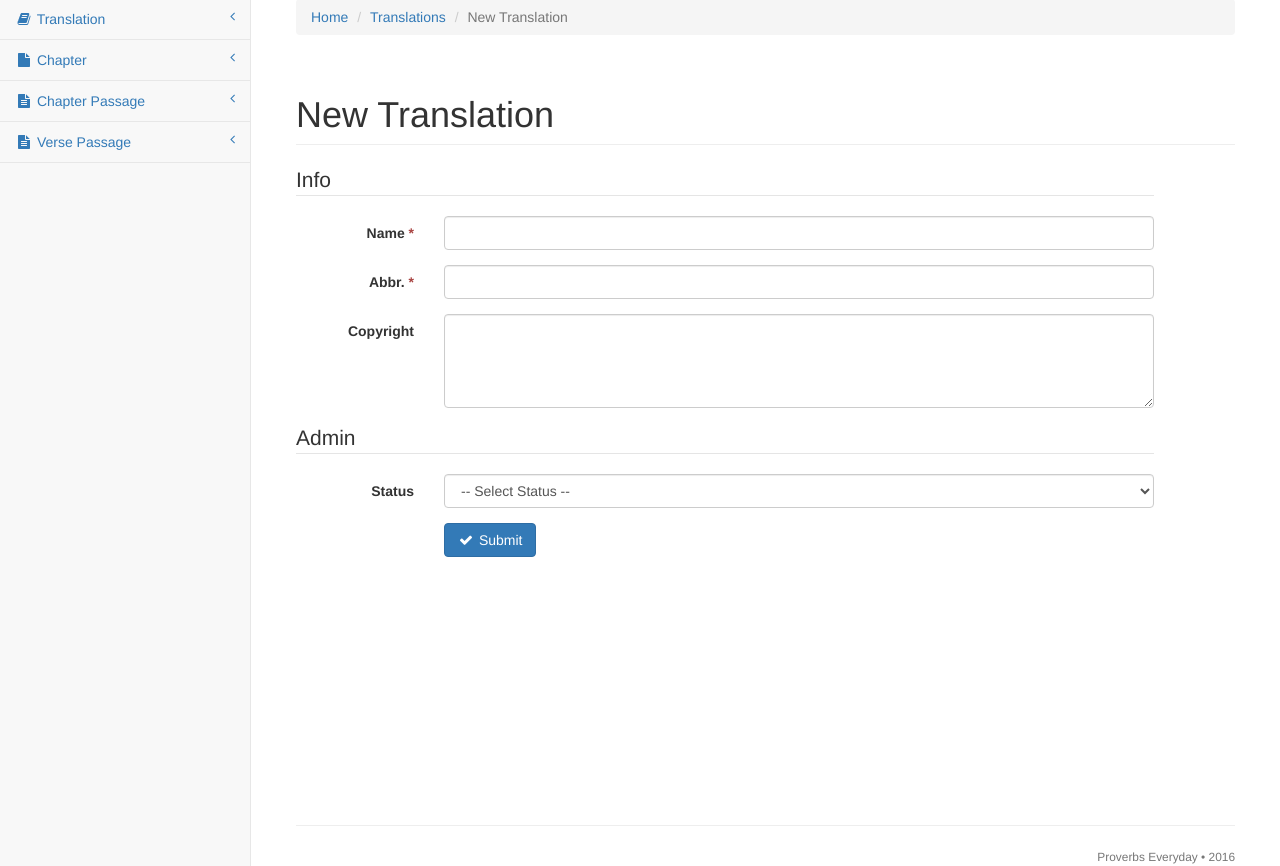
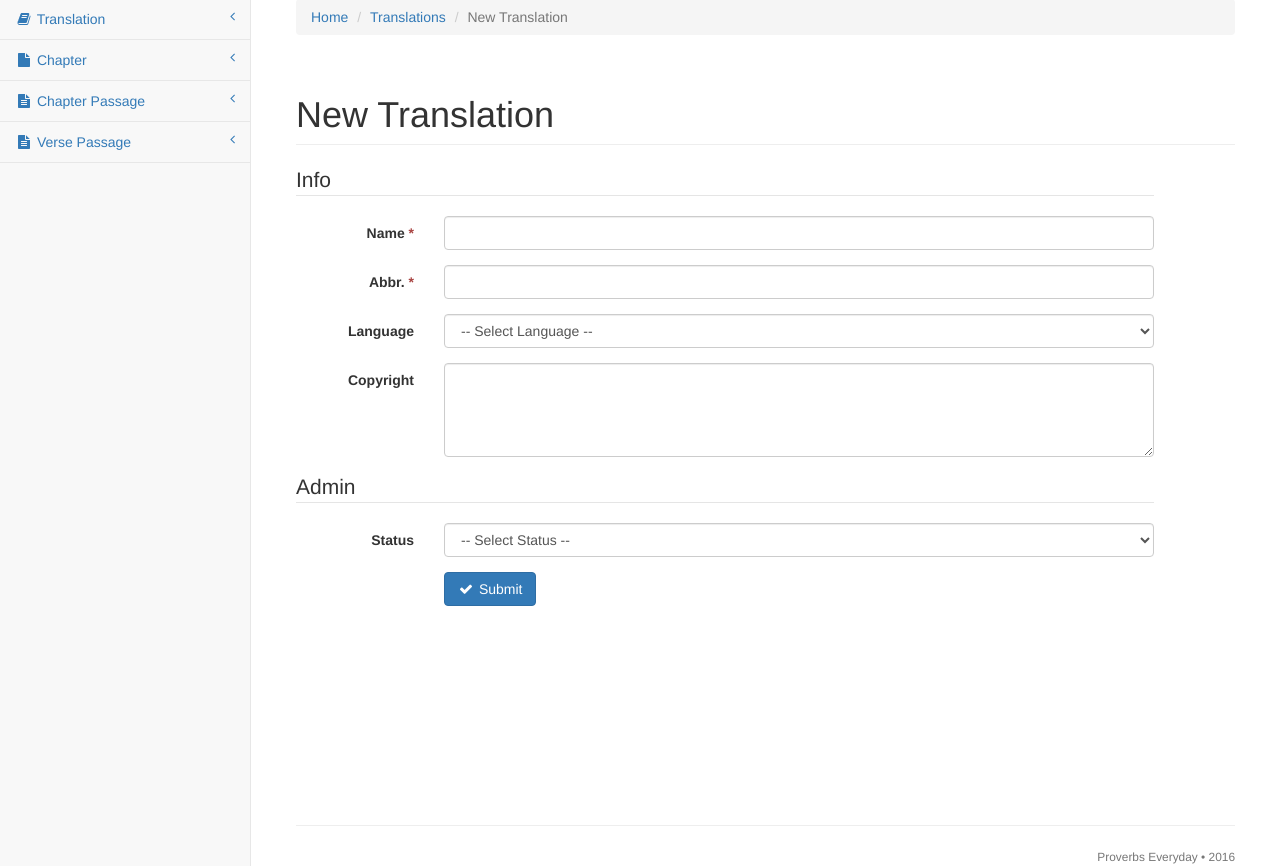
Before and after one commit to DavinaLeong/Proverbs-Everyday-Admin-Panel, a CodeIgniter app: the page made by application/views/translation/new_page.php in a window 1280 px wide. Shown: the part 52-918 px from the top of the page. Run offline with CodeIgniter, Linux system fonts and the light colour scheme; data that the repository does not hold is empty.

Commit message:
- Added language column to Translation table.

```diff
--- a/application/config/migration.php
+++ b/application/config/migration.php
@@ -69,7 +69,7 @@ $config['migration_auto_latest'] = FALSE;
 | be upgraded / downgraded to.
 |
 */
-$config['migration_version'] = 20161222162836;
+$config['migration_version'] = 20161229104154;
 
 /*
 |--------------------------------------------------------------------------
--- a/application/views/translation/new_page.php
+++ b/application/views/translation/new_page.php
@@ -12,6 +12,7 @@ defined('BASEPATH') OR exit('No direct script access allowed');
 
 ***********************************************************************************/
 /**
+ * @var $language_options
  * @var $status_options
  */
 ?><!DOCTYPE html>
@@ -50,14 +51,25 @@ defined('BASEPATH') OR exit('No direct script access allowed');
                                         <label class="col-md-2 control-label" for="name">Name <span class="text-danger">*</span></label>
                                         <div class="col-md-10">
                                             <input class="form-control" type="text" id="name" name="name"
-                                                   value="<?=set_value('name');?> " required maxlength="512" />
+                                                   value="<?=set_value('name');?>" required maxlength="512" />
                                         </div>
                                     </div>
                                     <div class="form-group">
                                         <label class="col-md-2 control-label" for="abbr">Abbr. <span class="text-danger">*</span></label>
                                         <div class="col-md-10">
                                             <input class="form-control" type="text" id="abbr" name="abbr"
-                                                   value="<?=set_value('abbr');?> " required maxlength="512" />
+                                                   value="<?=set_value('abbr');?>" required maxlength="512" />
+                                        </div>
+                                    </div>
+                                    <div class="form-group">
+                                        <label class="col-md-2 control-label" for="language">Language</label>
+                                        <div class="col-md-10">
+                                            <select class="form-control" id="language" name="language" required>
+                                                <option id="language_0" value="">-- Select Language --</option>
+                                                <?php foreach($language_options as $key=>$option): ?>
+                                                    <option id="language_<?=$key+1;?>" value="<?=$option;?>" <?=set_select('language', $option); ?>><?=$option;?></option>
+                                                <?php endforeach; ?>
+                                            </select>
                                         </div>
                                     </div>
                                     <div class="form-group">
--- a/application/views/translation/view_page.php
+++ b/application/views/translation/view_page.php
@@ -68,6 +68,12 @@ defined('BASEPATH') OR exit('No direct script access allowed');
                                         </div>
                                     </div>
                                     <div class="form-group">
+                                        <label class="col-md-2 control-label">Language</label>
+                                        <div class="col-md-10">
+                                            <p id="language" class="form-control-static"><?=$translation['language'];?></p>
+                                        </div>
+                                    </div>
+                                    <div class="form-group">
                                         <label class="col-md-2 control-label">Copyright</label>
                                         <div class="col-md-10">
                                             <div class="well well-sm" style="background: #fff">
```
Also changed, not shown: application/controllers/Translation.php (+12 -0 lines), application/models/Translation_model.php (+9 -0 lines), application/views/translation/edit_page.php (+14 -2 lines), application/migrations/20161229104154_add_language_to_translation.php (added).
